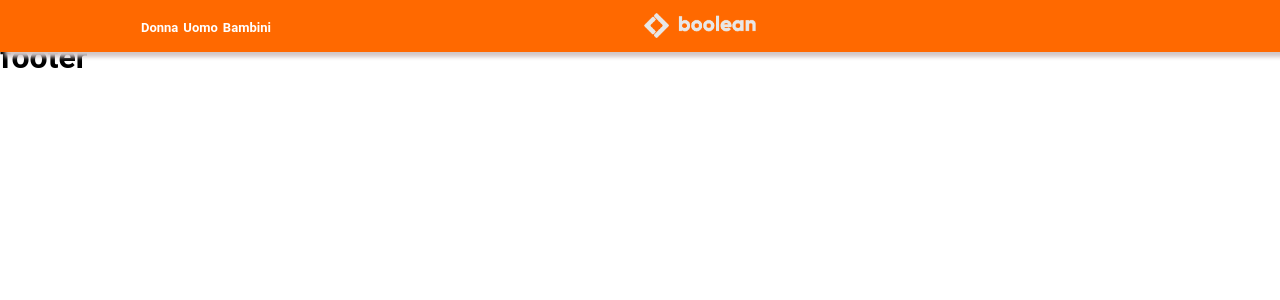
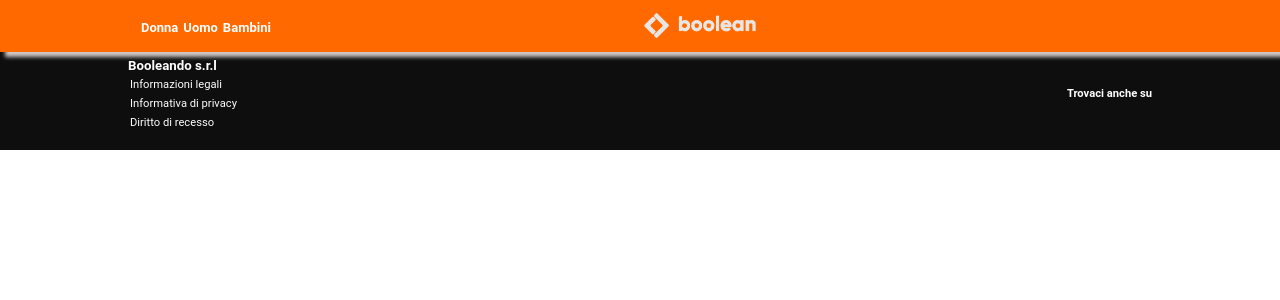
Before and after one commit to silviapetrino/vite-boolando, a Vue app: page / in a window 1280 px wide. Shown: the top 300 px of the page. Built offline with nearby package versions, Linux system fonts and the light colour scheme.

Commit message:
[add]: html and style to footer

```diff
--- a/src/components/FooterVue.vue
+++ b/src/components/FooterVue.vue
@@ -8,7 +8,46 @@ export default {
 </script>
 
 <template>
-    <h1>footer</h1>
+     <footer>
+    <div class="container display-flex">
+      <div class="text">
+        <h5><a href="">Booleando s.r.l</a></h5>
+        <nav>
+          <ul>
+          <li><a href="">Informazioni legali</a></li>
+          <li><a href="">Informativa di privacy</a></li>
+          <li><a href="">Diritto di recesso</a></li>
+        </ul>
+      </nav>
+      </div>
+      <div class="social">
+        <span>Trovaci anche su</span>
+        <nav>
+          <ul>
+          <li>
+            <a href=""><i class="fa-brands fa-square-twitter"></i>
+            </a>
+          </li>
+          <li>
+            <a href=""><i class="fa-brands fa-square-facebook"></i>
+            </a>
+          </li>
+          <li>
+            <a href=""><i class="fa-brands fa-square-instagram"></i></a>
+          </li>
+          <li>
+            <a href=""><i class="fa-brands fa-square-pinterest"></i></a>
+          </li>
+          <li>
+            <a href=""><i class="fa-brands fa-square-youtube"></i></a></li>
+        </ul>
+      </nav>
+      </div>
+      </div>
+
+  <!-- /footer  -->
+
+  </footer>
 </template>
 
 <style lang="scss" scoped>
--- a/src/scss/partials/_footer.scss
+++ b/src/scss/partials/_footer.scss
@@ -0,0 +1,24 @@
+
+footer {
+  background-color: #0E0E0E;
+  color: white;
+
+  .text {
+    li {
+      a {
+        font-size: .7rem;
+        padding: 0 2px;
+      }
+    }
+  }
+
+  .social {
+    span {
+      font-size: .7rem;
+      font-weight: 600;
+    }
+    nav {
+      padding-top: 5px;
+    }
+  }
+}
```
